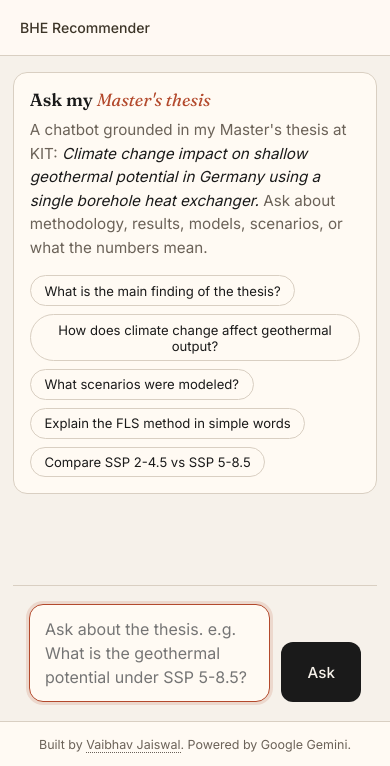
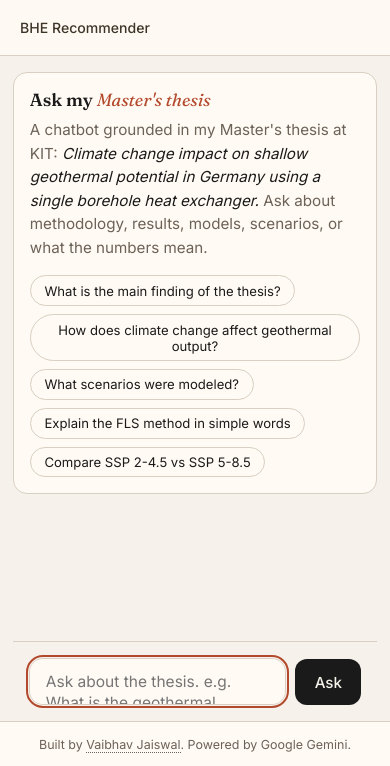
Before and after one commit to VaibhavJ97/geochat, a website: page index.html in a window 390 px wide. Shown: the part 78-844 px from the top of the page. Drawn offline with Linux system fonts and the light colour scheme.

Commit message:
Update index.html

```diff
--- a/index.html
+++ b/index.html
@@ -237,11 +237,11 @@
   form#composer {
     border-top: 1px solid var(--border);
     background: var(--bg);
-    padding: 1.1rem 1rem 1.2rem;
+    padding: 1rem;
     position: sticky;
     bottom: 0;
     display: flex;
-    gap: 0.7rem;
+    gap: 0.6rem;
     align-items: flex-end;
   }
 
@@ -250,21 +250,19 @@
     resize: none;
     border: 1px solid var(--border);
     border-radius: 14px;
-    padding: 0.95rem 1.1rem;
+    padding: 0.75rem 1rem;
     font-family: 'Inter', sans-serif;
-    font-size: 1rem;
+    font-size: 0.97rem;
     background: var(--panel);
     color: var(--ink);
-    line-height: 1.5;
-    min-height: 72px;
-    max-height: 200px;
-    transition: border-color 0.15s, box-shadow 0.15s;
+    line-height: 1.4;
+    max-height: 140px;
+    min-height: 46px;
   }
 
   form#composer textarea:focus {
-    outline: none;
-    border-color: var(--accent);
-    box-shadow: 0 0 0 3px rgba(179, 73, 44, 0.15);
+    outline: 2px solid var(--accent);
+    outline-offset: 1px;
   }
 
   form#composer button {
@@ -272,14 +270,13 @@
     color: var(--bg);
     border: none;
     border-radius: 12px;
-    padding: 0 1.4rem;
+    padding: 0.65rem 1.2rem;
     font-family: 'Inter', sans-serif;
     font-size: 0.95rem;
     font-weight: 500;
     cursor: pointer;
     transition: background 0.15s, transform 0.05s;
-    height: 72px;
-    min-width: 80px;
+    height: 46px;
   }
 
   form#composer button:hover { background: var(--accent); }
@@ -312,27 +309,12 @@
   body.embed .intro h2 { font-size: 1rem; margin-bottom: 0.35rem; }
   body.embed .intro p { font-size: 0.88rem; margin-bottom: 0.75rem; }
   body.embed .suggestion { font-size: 0.78rem; padding: 0.35rem 0.7rem; }
-  body.embed form#composer {
-    padding: 0.8rem 0.9rem 1rem;
-  }
-  body.embed form#composer textarea {
-    min-height: 60px;
-    padding: 0.75rem 0.95rem;
-    font-size: 0.95rem;
-  }
-  body.embed form#composer button {
-    height: 60px;
-    min-width: 64px;
-    padding: 0 1rem;
-  }
   body.embed .bubble { font-size: 0.92rem; }
 
   @media (max-width: 600px) {
     main { padding: 1rem 0.8rem 0; }
     .intro { padding: 1rem; }
     .bubble { font-size: 0.92rem; }
-    form#composer textarea { min-height: 60px; padding: 0.75rem 0.95rem; }
-    form#composer button { height: 60px; }
   }
 </style>
 </head>
@@ -368,7 +350,7 @@
   </div>
 
   <form id="composer" autocomplete="off">
-    <textarea id="input" placeholder="Ask about the thesis. e.g. What is the geothermal potential under SSP 5-8.5?" rows="3" maxlength="2000"></textarea>
+    <textarea id="input" placeholder="Ask about the thesis. e.g. What is the geothermal potential under SSP 5-8.5?" rows="1" maxlength="2000"></textarea>
     <button type="submit" id="send">Ask</button>
   </form>
 </main>
@@ -404,7 +386,7 @@
   // Autosize textarea
   function autosize() {
     input.style.height = 'auto';
-    input.style.height = Math.min(input.scrollHeight, 200) + 'px';
+    input.style.height = Math.min(input.scrollHeight, 140) + 'px';
   }
   input.addEventListener('input', autosize);
 
```
